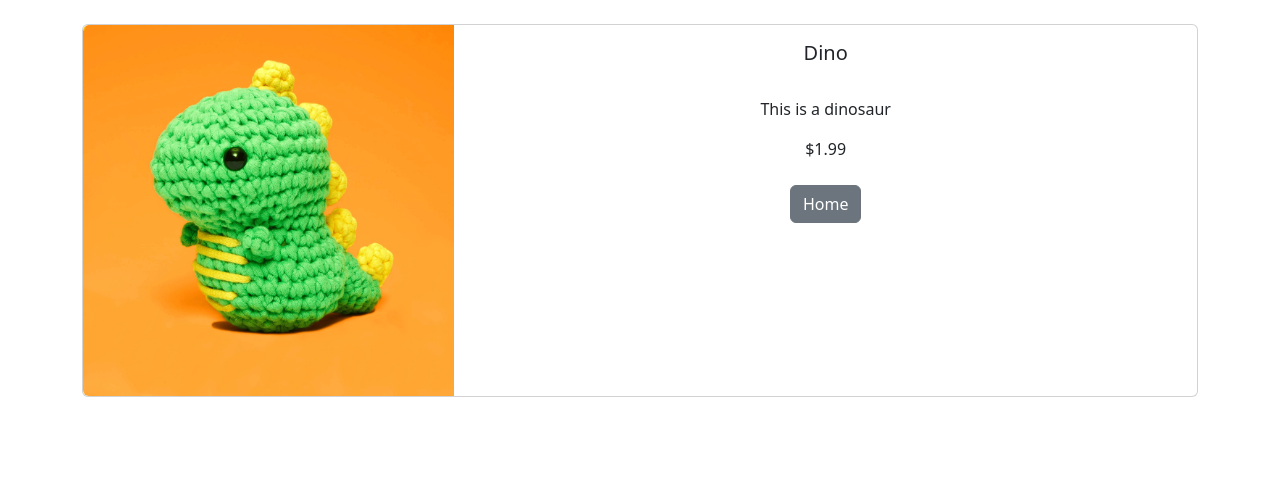
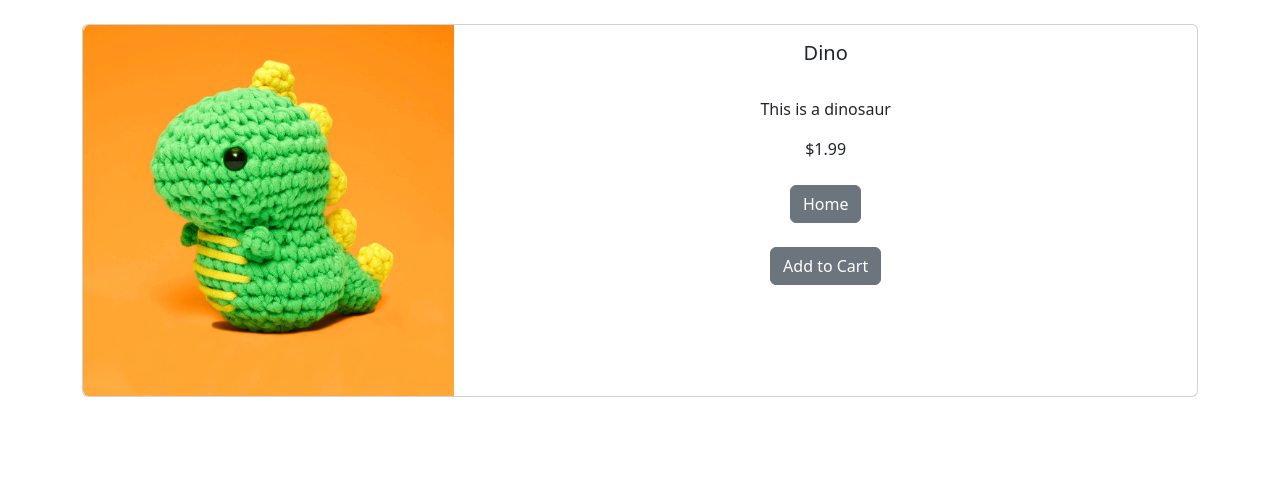
Before and after one commit to mgrassa14/ecom, a Django app: page /product/1 in a window 1280 px wide. Shown: the part 62-546 px from the top of the page. Run offline with Django 4.2, Linux system fonts and the light colour scheme; data comes from the database, SQL or seed files in the repository; both versions use the stored data as it was after the commit; some libraries are stand-ins or nearby versions.

Commit message:
started add to cart function

```diff
--- a/cart/cart.py
+++ b/cart/cart.py
@@ -1,3 +1,5 @@
+from store.models import Product
+
 class Cart():
     def __init__(self, request):
         self.session = request.session
@@ -11,3 +13,13 @@ class Cart():
 
         # make sure cart is available on all pages of site
         self.cart = cart
+
+    def add(self, product):
+        product_id = str(product.id)
+        # logic
+        if product_id in self.cart:
+            pass
+        else:
+            self.cart[product_id] = {'price': str(product.price)}
+
+        self.session.modified = True
--- a/store/templates/base.html
+++ b/store/templates/base.html
@@ -15,6 +15,7 @@
         <link href="https://cdn.jsdelivr.net/npm/bootstrap-icons@1.5.0/font/bootstrap-icons.css" rel="stylesheet" />
         <!-- Core theme CSS (includes Bootstrap)-->
         <link href="{% static 'css/styles.css' %}" rel="stylesheet" />
+        <script src="https://code.jquery.com/jquery-3.7.1.min.js" integrity="sha256-/JqT3SQfawRcv/BIHPThkBvs0OEvtFFmqPF/lYI/Cxo=" crossorigin="anonymous"></script>
     </head>
     <body>
         {% include 'navbar.html' %}
--- a/store/templates/product.html
+++ b/store/templates/product.html
@@ -42,12 +42,14 @@
 
                             {% else %}
                                 ${{ product.price }}
-
+                                <!-- <br/>ID: {{product.id}} -->
                             {% endif %}
 
                             <br/><br/>
 
                             <a href="{% url 'home'%}" class="btn btn-secondary">Home</a>
+                            <br/><br/>
+                            <button type="button" value="{{product.id}}" class="btn btn-secondary" id="add-cart">Add to Cart</button>
                         </center>
                     </div>
                 </div>
@@ -57,6 +59,26 @@
 
 <br/><br/><br/><br/><br/><br/><br/><br/><br/><br/><br/><br/><br/><br/><br/><br/><br/><br/><br/><br/><br/><br/>
 
+<script>
+    // Check if button pressed
+$(document).on('click', '#add-cart', function(e){
+    e.preventDefault();
+    $.ajax({
+        type: 'POST',
+        url: '{% url 'cart_add' %}',
+        data: {
+            product_id: $('#add-cart').val(),
+            csrfmiddlewaretoken: '{{ csrf_token }}',
+            action: 'post'
+        },
+        success: function(json){
+            console.log(json)
+        },
+        error: function(xhr, errmsg, err){
+        }
+    });
+})
 
+</script>
 
 {% endblock %}
```
Also changed, not shown: cart/urls.py (+4 -4 lines), cart/views.py (+17 -2 lines), db.sqlite3.
